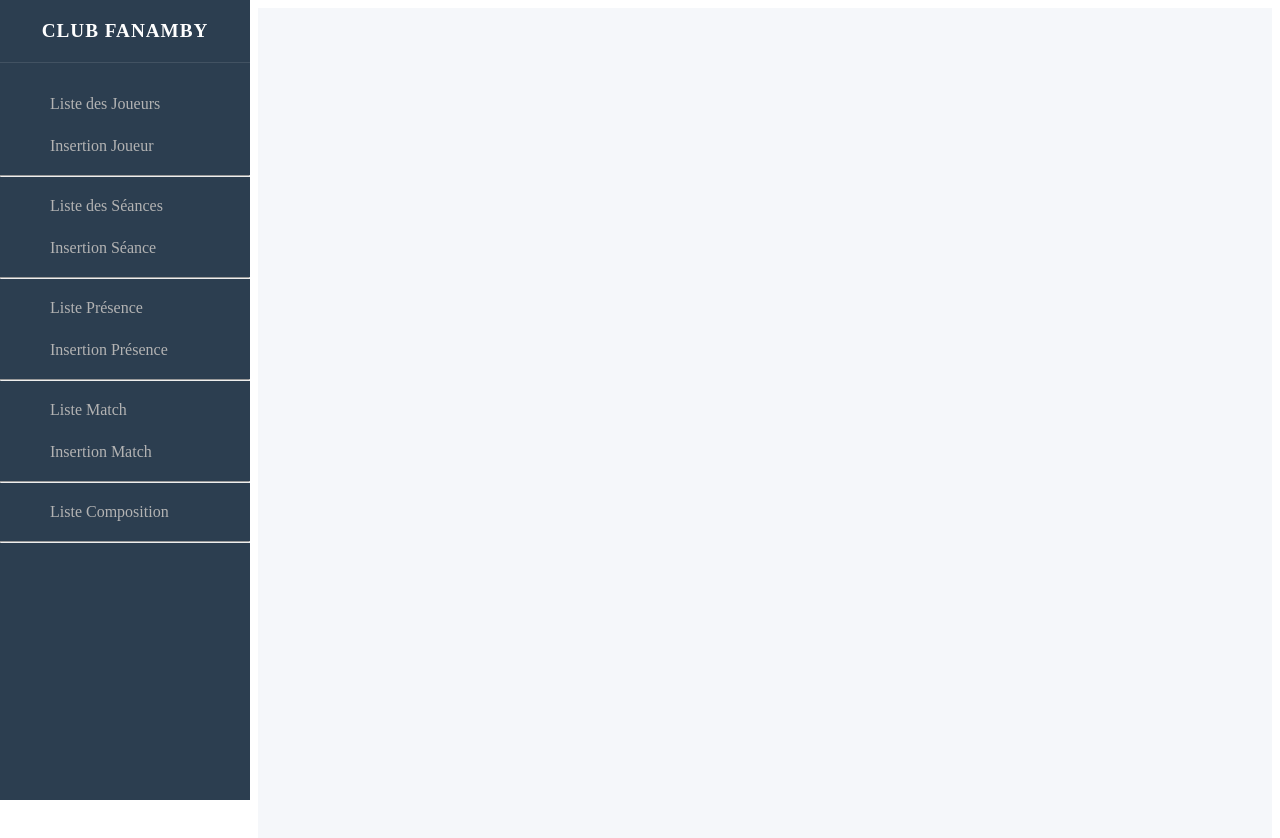
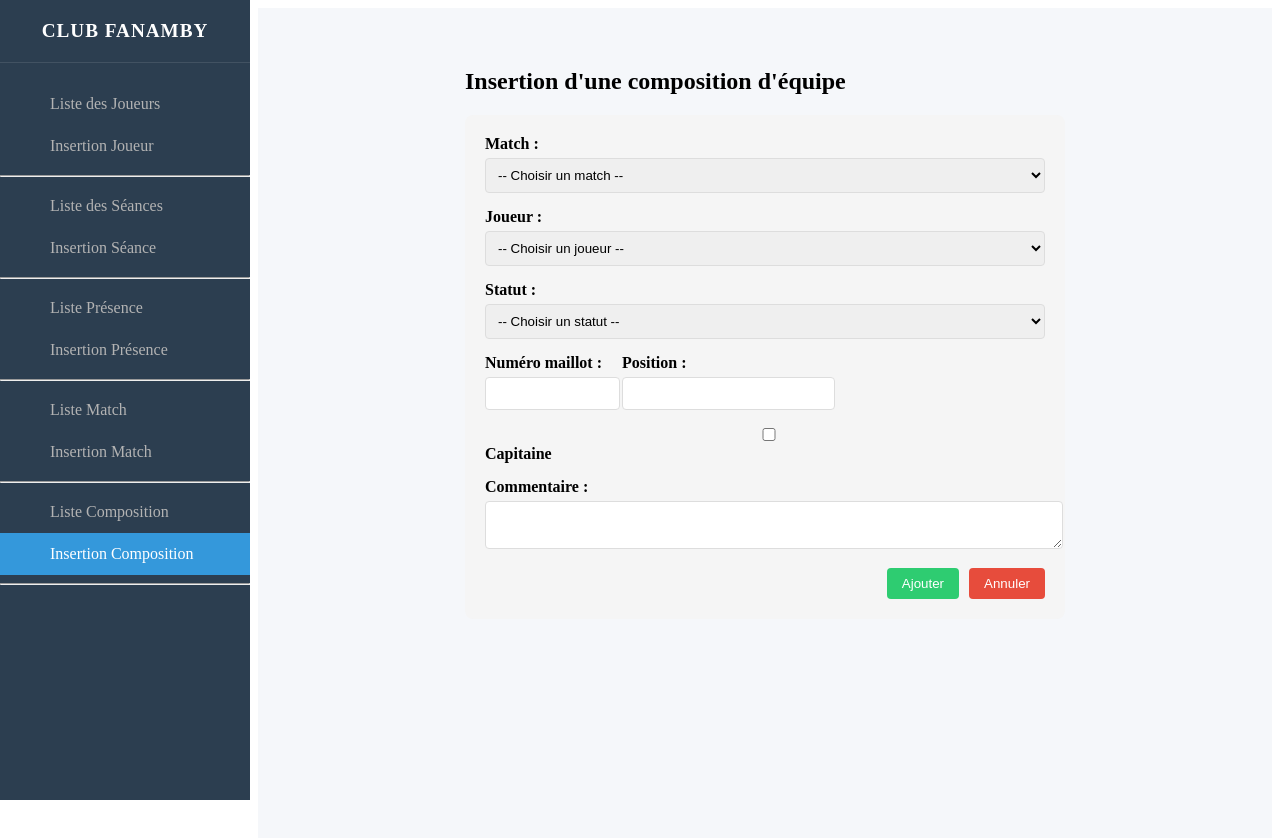
Before and after one commit to MisaLalaina/fanamby-presence, a Vue app: page /insertion-composition in a window 1280 px wide. Shown: the top 838 px of the page. Built offline with nearby package versions, Linux system fonts and the light colour scheme.

Commit message:
compositions pages

```diff
--- a/src/components/SideBar.vue
+++ b/src/components/SideBar.vue
@@ -16,7 +16,7 @@
       </router-link>
 
       <router-link
-        to="/insertion"
+        to="/insertion-joueur"
         class="nav-item"
         active-class="active"
       >
@@ -84,6 +84,14 @@
       >
         <i class="fas fa-chess"></i>
         <span>Liste Composition</span>
+      </router-link>
+      <router-link
+        to="/insertion-composition"
+        class="nav-item"
+        active-class="active"
+      >
+        <i class="fas fa-chess"></i>
+        <span>Insertion Composition</span>
       </router-link>
       <hr>
     </nav>
--- a/src/router/index.js
+++ b/src/router/index.js
@@ -9,6 +9,7 @@ import ListeMatch from '@/views/ListeMatch.vue'
 import ListeComposition from '@/views/ListeComposition.vue'
 import InsertionPresence from '@/views/InsertionPresence.vue'
 import InsertionMatch from '@/views/InsertionMatch.vue'
+import InsertionComposition from '@/views/InsertionComposition.vue'
 
 const routes = [
   {
@@ -17,9 +18,14 @@ const routes = [
     component: ListeJoueurs
   },
   {
-    path: '/insertion',
-    name: 'insertion',
+    path: '/insertion-joueur',
+    name: 'insertionJoueur',
     component: InsertionJoueur
+  },
+  {
+    path: '/insertion-composition',
+    name: 'insertionComposition',
+    component: InsertionComposition
   },
   {
     path: '/liste-seance',
@@ -55,7 +61,7 @@ const routes = [
     path: '/composition',
     name:'listeComposition',
     component:ListeComposition
-  }
+  },
 ]
 
 const router = createRouter({
--- /dev/null
+++ b/src/views/InsertionComposition.vue
@@ -0,0 +1,188 @@
+<template>
+  <div class="composition-insert-container">
+    <h2>Insertion d'une composition d'équipe</h2>
+    <form @submit.prevent="submitForm" class="form-container">
+      <div class="form-group">
+        <label>Match :</label>
+        <select v-model="form.idMatch" required>
+          <option value="">-- Choisir un match --</option>
+          <option v-for="match in matches" :key="match.idMatch" :value="match.idMatch">
+            {{ formatMatchLabel(match) }}
+          </option>
+        </select>
+      </div>
+      <div class="form-group">
+        <label>Joueur :</label>
+        <select v-model="form.idJoueur" required>
+          <option value="">-- Choisir un joueur --</option>
+          <option v-for="player in players" :key="player.idJoueur" :value="player.idJoueur">
+            {{ player.nom }} {{ player.prenom }} ({{ player.poste }})
+          </option>
+        </select>
+      </div>
+      <div class="form-group">
+        <label>Statut :</label>
+        <select v-model="form.idStatutComposition" required>
+          <option value="">-- Choisir un statut --</option>
+          <option v-for="status in playerStatuses" :key="status.idStatutComposition" :value="status.idStatutComposition">
+            {{ status.libelle }}
+          </option>
+        </select>
+      </div>
+      <div class="form-row">
+        <div class="form-group">
+          <label>Numéro maillot :</label>
+          <input type="number" v-model.number="form.numeroMaillot" min="1" max="99">
+        </div>
+        <div class="form-group">
+          <label>Position :</label>
+          <input type="text" v-model="form.position">
+        </div>
+      </div>
+      <div class="form-group">
+        <label>
+          <input type="checkbox" v-model="form.isCapitaine"> Capitaine
+        </label>
+      </div>
+      <div class="form-group">
+        <label>Commentaire :</label>
+        <textarea v-model="form.commentaire"></textarea>
+      </div>
+      <div class="form-actions">
+        <button type="submit" class="btn-submit">Ajouter</button>
+        <button type="button" @click="resetForm" class="btn-cancel">Annuler</button>
+      </div>
+      <div v-if="successMessage" class="success-message">{{ successMessage }}</div>
+    </form>
+  </div>
+</template>
+
+<script setup>
+import { ref, onMounted } from 'vue';
+
+const matches = ref([]);
+const players = ref([]);
+const playerStatuses = ref([
+  { idStatutComposition: 1, libelle: 'Titulaire' },
+  { idStatutComposition: 2, libelle: 'Remplacant' },
+  { idStatutComposition: 3, libelle: 'Blessé' },
+  { idStatutComposition: 4, libelle: 'Suspendu' },
+  { idStatutComposition: 5, libelle: 'Autre' }
+]);
+
+const form = ref({
+  idMatch: '',
+  idJoueur: '',
+  idStatutComposition: '',
+  numeroMaillot: '',
+  position: '',
+  isCapitaine: false,
+  commentaire: ''
+});
+
+const successMessage = ref('');
+
+const fetchMatches = async () => {
+  matches.value = [
+    { idMatch: 1, competition: 'Championnat Régional', adversaire: 'FC Olympique', dateMatch: '2023-10-15' },
+    { idMatch: 2, competition: 'Coupe Nationale', adversaire: 'AS Victory', dateMatch: '2023-10-22' }
+  ];
+};
+
+const fetchPlayers = async () => {
+  players.value = [
+    { idJoueur: 1, nom: 'Dupont', prenom: 'Jean', poste: 'Attaquant' },
+    { idJoueur: 2, nom: 'Martin', prenom: 'Pierre', poste: 'Milieu' },
+    { idJoueur: 3, nom: 'Bernard', prenom: 'Luc', poste: 'Défenseur' },
+    { idJoueur: 4, nom: 'Petit', prenom: 'Antoine', poste: 'Gardien' }
+  ];
+};
+
+const formatMatchLabel = (match) => {
+  return `${match.competition} vs ${match.adversaire} (${match.dateMatch})`;
+};
+
+const submitForm = () => {
+  // Ici, vous pouvez envoyer les données à une API ou les stocker localement
+  successMessage.value = "Composition ajoutée avec succès !";
+  resetForm();
+  setTimeout(() => { successMessage.value = ''; }, 2500);
+};
+
+const resetForm = () => {
+  form.value = {
+    idMatch: '',
+    idJoueur: '',
+    idStatutComposition: '',
+    numeroMaillot: '',
+    position: '',
+    isCapitaine: false,
+    commentaire: ''
+  };
+};
+
+onMounted(() => {
+  fetchMatches();
+  fetchPlayers();
+});
+</script>
+
+<style scoped>
+.composition-insert-container {
+  padding: 20px;
+  max-width: 600px;
+  margin: 0 auto;
+}
+.form-container {
+  background-color: #f5f5f5;
+  padding: 20px;
+  border-radius: 8px;
+  margin-bottom: 20px;
+}
+.form-group {
+  margin-bottom: 15px;
+}
+.form-group label {
+  display: block;
+  margin-bottom: 5px;
+  font-weight: bold;
+}
+.form-group select,
+.form-group input,
+.form-group textarea {
+  width: 100%;
+  padding: 8px;
+  border: 1px solid #ddd;
+  border-radius: 4px;
+}
+.form-row {
+  display: flex;
+  gap: 20px;
+}
+.form-actions {
+  display: flex;
+  justify-content: flex-end;
+  gap: 10px;
+}
+.btn-submit {
+  background-color: #2ecc71;
+  color: white;
+  padding: 8px 15px;
+  border: none;
+  border-radius: 4px;
+  cursor: pointer;
+}
+.btn-cancel {
+  background-color: #e74c3c;
+  color: white;
+  padding: 8px 15px;
+  border: none;
+  border-radius: 4px;
+  cursor: pointer;
+}
+.success-message {
+  color: #2ecc71;
+  margin-top: 10px;
+  font-weight: bold;
+}
+</style>
--- a/src/views/ListeJoueur.vue
+++ b/src/views/ListeJoueur.vue
@@ -59,6 +59,7 @@ const filterByPoste = (poste) => {
           :key="joueur.id"
           class="joueur-card"
         >
+          <img src="https://placehold.co/150x100" alt="Avatar" class="joueur-avatar">
           <div class="joueur-numero">{{ joueur.numero }}</div>
           <div class="joueur-nom">{{ joueur.nom }}</div>
           <div class="joueur-poste">{{ joueur.poste }}</div>
```
